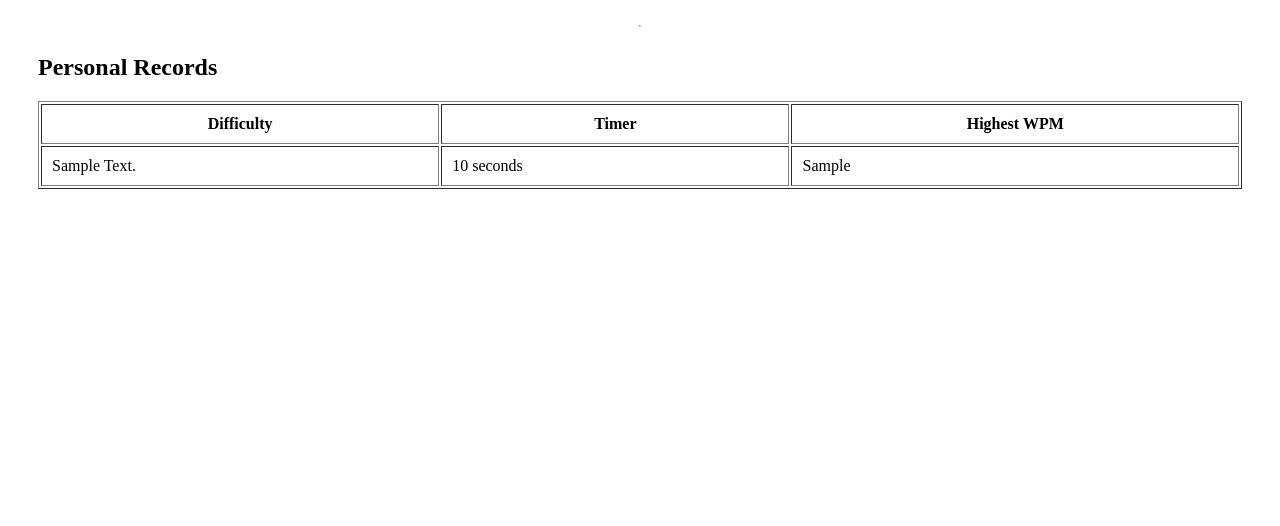
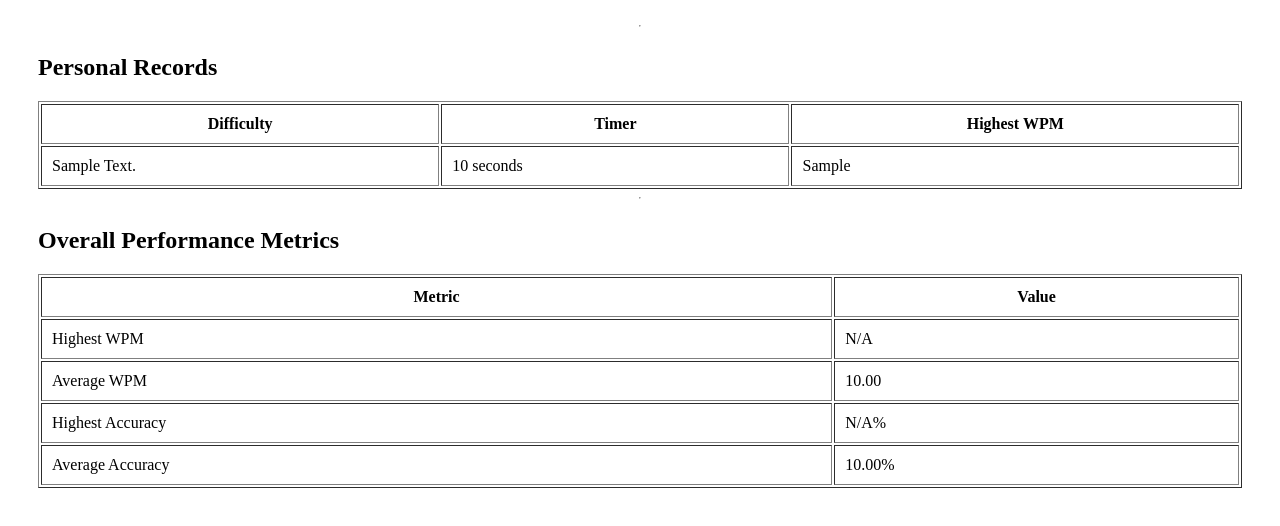
Before and after one commit to perimeterr/WPM-Hero, a Django app: template accounts/templates/accounts/profile_dashboard.html in a window 1280 px wide. Shown: the part 284-810 px from the top of the page. Before the commit the page ends 473 px from the top, so only its background shows below. Run offline with Django 5.2, Linux system fonts and the light colour scheme; the template is opened without the code that fills it: most values are stand-ins (such as "Sample title", 1, 10 or a date in 2020).

Commit message:
Added Overall Performance Metrics section to dashboard

```diff
--- a/accounts/templates/accounts/profile_dashboard.html
+++ b/accounts/templates/accounts/profile_dashboard.html
@@ -32,4 +32,39 @@
 {% else %}
 <p>No personal records yet.</p>
 {% endif %}
+
+<hr>
+<h2>Overall Performance Metrics</h2>
+
+{% if overall_metrics %}
+<table border="1" cellpadding="10">
+    <thead>
+        <tr>
+            <th>Metric</th>
+            <th>Value</th>
+        </tr>
+    </thead>
+    <tbody>
+        <tr>
+            <td>Highest WPM</td>
+            <td>{{ overall_metrics.highest_wpm|default:"N/A" }}</td>
+        </tr>
+        <tr>
+            <td>Average WPM</td>
+            <td>{{ overall_metrics.average_wpm|floatformat:2|default:"N/A" }}</td>
+        </tr>
+        <tr>
+            <td>Highest Accuracy</td>
+            <td>{{ overall_metrics.highest_accuracy|default:"N/A" }}%</td>
+        </tr>
+        <tr>
+            <td>Average Accuracy</td>
+            <td>{{ overall_metrics.average_accuracy|floatformat:2|default:"N/A" }}%</td>
+        </tr>
+    </tbody>
+</table>
+{% else %}
+<p>No Performance Metrics yet.</p>
+{% endif %}
+
 {% endblock %}
```
